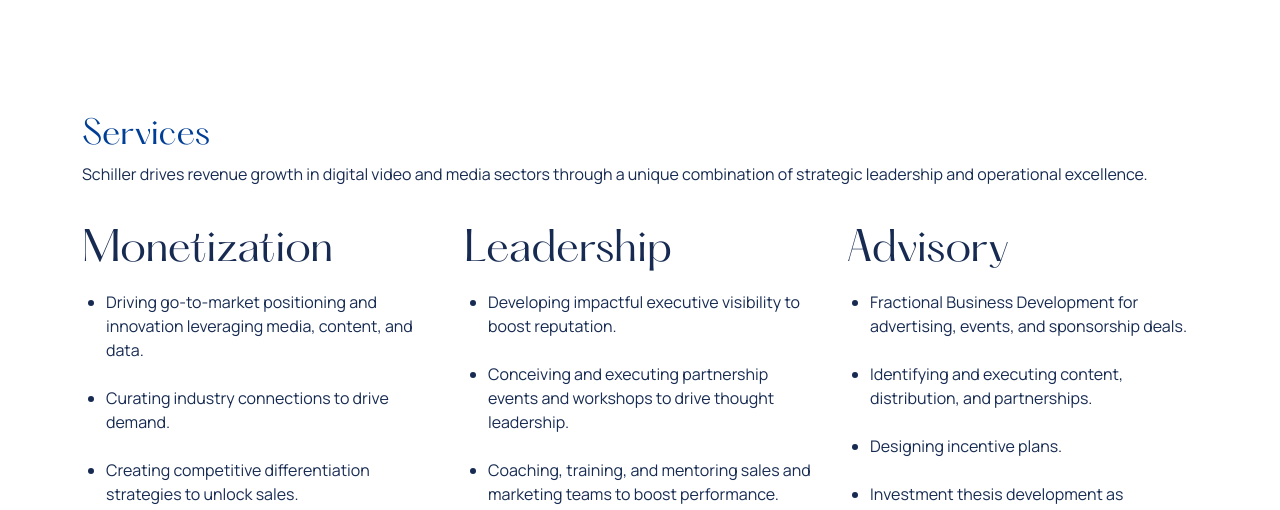
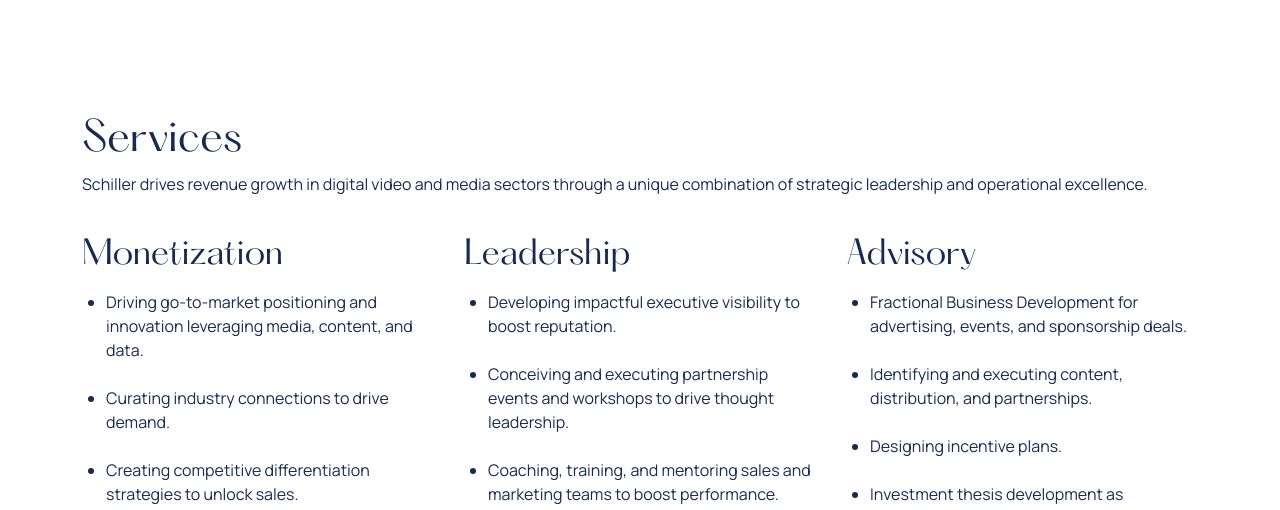
Before and after one commit to opuscule/scottyschiller, an Eleventy site: page src/index.njk in a window 1280 px wide. Shown: the part 1272-1782 px from the top of the page. Built offline with nearby package versions, Linux system fonts and the light colour scheme; Eleventy itself is replaced by a stand-in of ours; files that its build step writes are made by us from their sources.

Commit message:
Services Updates

```diff
--- a/src/index.njk
+++ b/src/index.njk
@@ -362,7 +362,7 @@
 		<section id="services" class="container pb-5">
 			<div class="row pt-3">
 				<div class="col">
-					<h2 class="fs-2 mdblue">Services</h2>
+					<h2 class="fs-1">Services</h2>
 					<p>Schiller drives revenue growth in digital video and media sectors through a unique combination of strategic leadership and operational excellence.</p>
 				</div>
 			</div>
@@ -371,7 +371,7 @@
 					<div class="swiper swiperServices mt-4">
 						<div class="swiper-wrapper">
 							<div class="swiper-slide service_each">
-								<h3 class="fs-1 mb-3">Monetization</h3>
+								<h3 class="fs-2 mb-3">Monetization</h3>
 								<ul class="ms-0 ps-4">
 									<li class="mb-4">Driving go-to-market positioning and innovation leveraging media, content, and data.</li>
 									<li class="mb-4">Curating industry connections to drive demand.</li>
@@ -379,7 +379,7 @@
 								</ul>
 							</div>
 							<div class="swiper-slide service_each">
-								<h3 class="fs-1 mb-3">Leadership</h3>
+								<h3 class="fs-2 mb-3">Leadership</h3>
 								<ul class="ms-0 ps-4">
 									<li class="mb-4">Developing impactful executive visibility to boost reputation.</li>
 									<li class="mb-4">Conceiving and executing partnership events and workshops to drive thought leadership.</li>
@@ -387,7 +387,7 @@
 								</ul>
 							</div>
 							<div class="swiper-slide service_each">
-								<h3 class="fs-1 mb-3">Advisory</h3>
+								<h3 class="fs-2 mb-3">Advisory</h3>
 								<ul class="ms-0 ps-4">
 									<li class="mb-4">Fractional Business Development for advertising, events, and sponsorship deals.</li>
 									<li class="mb-4">Identifying and executing content, distribution, and partnerships.</li>
```
Also changed, not shown: public/index.html.
